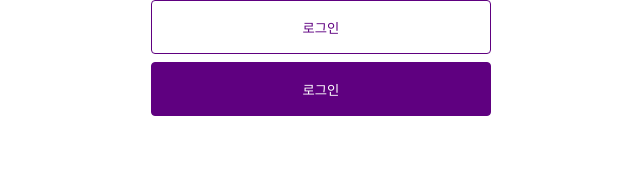
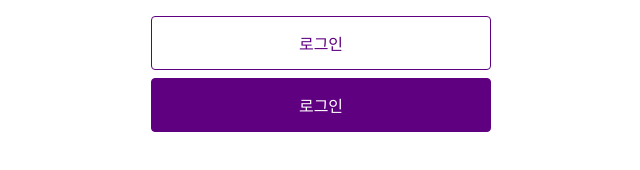
Before and after one commit to FRONTENDSCHOOL10/ssagwa-kurly, a website: page src/components/button/index.html in a window 1280 px wide. Shown: the whole page, without its empty margins (319-959 px from the left). Drawn offline with Linux system fonts and the light colour scheme.

Commit message:
Refactor: 코드 네이밍변경, 코드 수정

```diff
--- a/src/components/button/button.css
+++ b/src/components/button/button.css
@@ -1,26 +1,34 @@
-section{
+:root {
+  --color-button: #5F0080;
+}
+
+
+.button-group__button{
+  margin-top: 1rem;
   width: 100%;
   height: 100%;
   display: flex;
   flex-direction: column;
   gap: 0.5rem;
   align-items: center;
-}
 
-.button-white{
+  button{
     width: 21.25rem;
     height: 3.375rem;
     border-radius: 0.25rem;
-  background-color: inherit;
-  color: #5F0080;
-  border: 1px solid #5F0080;
+    border: 1px solid var(--color-button,#5F0080);
+    font-size: 1rem;
   }
 
-.button-purple{
-  width: 21.25rem;
-  height: 3.375rem;
-  border-radius: 0.25rem;
-  background-color: #5F0080;
+  .button-group__button--white{
+    background-color: white;
+    color: var(--color-button,#5F0080);
+
+  }
+
+  .button-group__button--purple{
+    background-color: var(--color-button,#5F0080);
     color: white;
-  border: 1px solid #5F0080;
   }
+
+}
--- a/src/components/button/index.html
+++ b/src/components/button/index.html
@@ -8,9 +8,9 @@
   <link rel="stylesheet" href="/ssagwa-kurly/src/components/button/button.css" />
 <body>
 
-  <section>
-    <button type="submit" aria-label="button" class="button-white">로그인</button>
-    <button type="submit" aria-label="button" class="button-purple">로그인</button>
+  <section class="button-group__button">
+    <button type="submit" aria-label="button" class="button-group__button--white">로그인</button>
+    <button type="submit" aria-label="button" class="button-group__button--purple">로그인</button>
   </section>
 
 </body>
```
Lines whose indentation alone changed are shown as unchanged.
